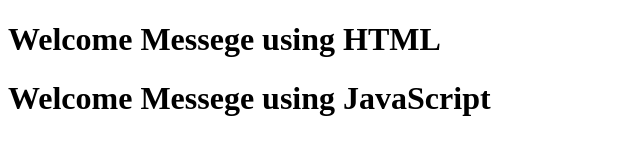
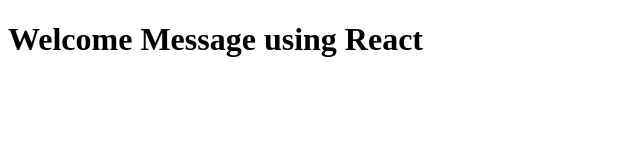
Before and after one commit to chandrajha/POC_ON_React, a plain HTML site: page index.html in a window 1280 px wide. Shown: the whole page, without its empty margins (0-640 px from the left). Drawn offline with nearby package versions, Linux system fonts and the light colour scheme.

Commit message:
Welcome msg using React

```diff
--- a/index.html
+++ b/index.html
@@ -6,6 +6,8 @@
     <meta http-equiv="X-UA-Compatible" content="IE=edge">
     <meta name="viewport" content="width=device-width, initial-scale=1.0">
     <title>Document</title>
+    <script crossorigin src="https://unpkg.com/react@18/umd/react.development.js"></script>
+    <script crossorigin src="https://unpkg.com/react-dom@18/umd/react-dom.development.js"></script>
 </head>
 
 <body>
@@ -13,10 +15,17 @@
         <h1>Welcome Messege using HTML</h1>
     </div>
     <script>
-        const heading = document.createElement('h1');
-        heading.innerHTML = "Welcome Messege using JavaScript";
-        const root = document.getElementById('root');
-        root.appendChild(heading);
+        // Welcome Messege using JavaScript
+        // const heading = document.createElement('h1');
+        // heading.innerHTML = "Welcome Messege using JavaScript";
+        // const root = document.getElementById('root');
+        // root.appendChild(heading);
+
+        // Welcome Messege using React**********************
+
+        const heading = React.createElement('h1', {}, 'Welcome Message using React');
+        const root = ReactDOM.createRoot(document.getElementById('root'));
+        root.render(heading);
     </script>
 </body>
 
```
